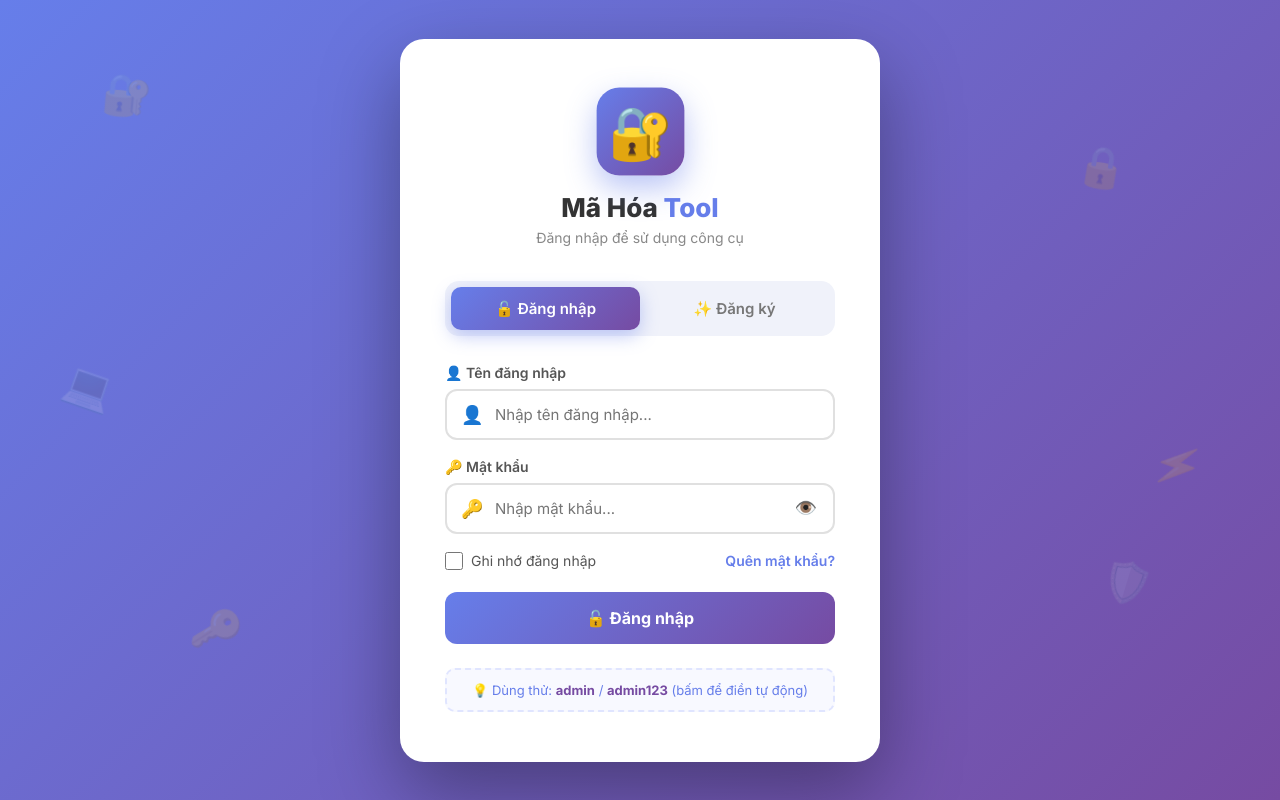
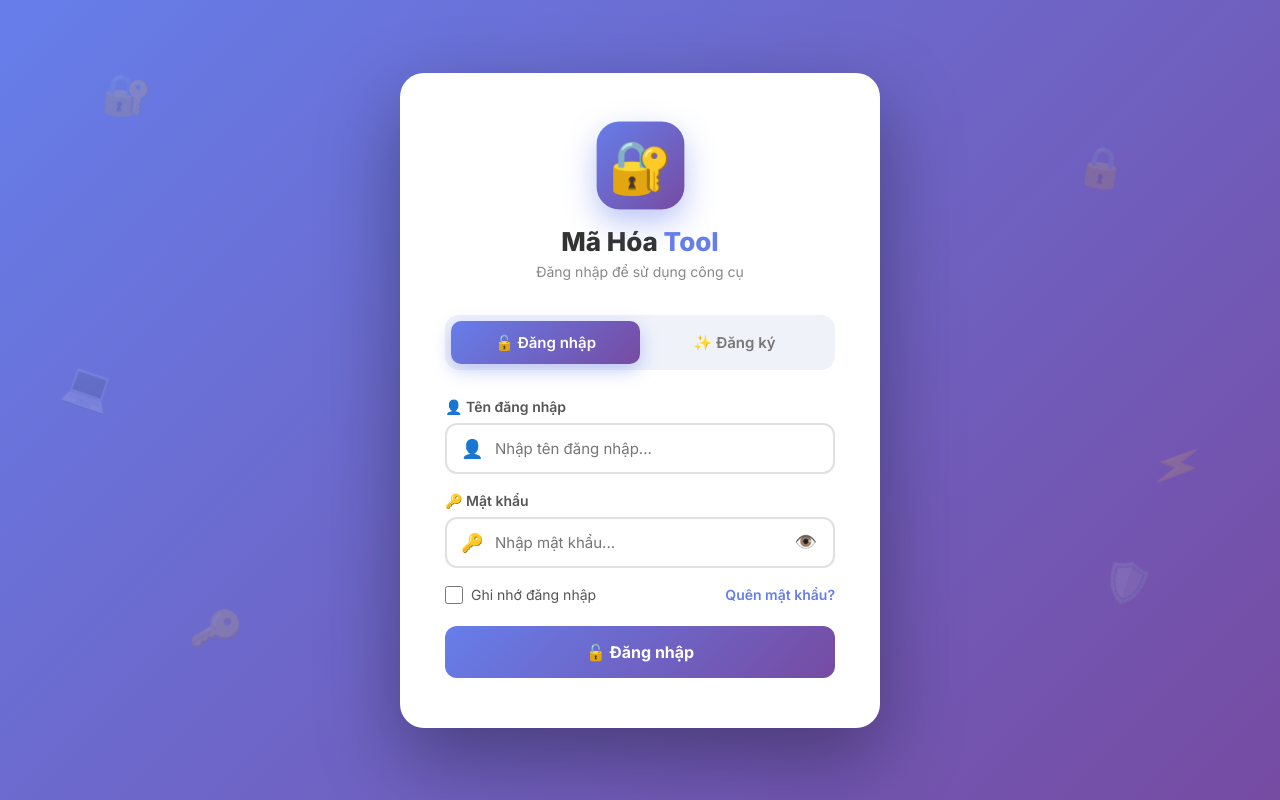
Before and after one commit to 0349632920/ma-hoa-wbe, a Flask app: page /login in a window 1280 px wide. Run offline with Flask 3, Linux system fonts and the light colour scheme.

Commit message:
Update login.html

```diff
--- a/templates/login.html
+++ b/templates/login.html
@@ -21,7 +21,6 @@
       transition: background 0.6s ease;
     }
 
-    /* Emoji bay lơ lửng */
     .bg-emoji {
       position: absolute;
       font-size: 40px;
@@ -53,7 +52,6 @@
       to { opacity: 1; transform: translateY(0); }
     }
 
-    /* Logo */
     .login-logo {
       text-align: center;
       margin-bottom: 35px;
@@ -92,7 +90,6 @@
       font-size: 14px;
     }
 
-    /* Tabs Đăng nhập / Đăng ký */
     .auth-tabs {
       display: grid;
       grid-template-columns: 1fr 1fr;
@@ -137,7 +134,6 @@
 
     .auth-tab.active { color: white; }
 
-    /* Form */
     .form-group {
       margin-bottom: 18px;
       animation: fadeIn 0.3s ease;
@@ -156,9 +152,7 @@
       margin-bottom: 8px;
     }
 
-    .input-wrapper {
-      position: relative;
-    }
+    .input-wrapper { position: relative; }
 
     .input-icon {
       position: absolute;
@@ -212,7 +206,6 @@
 
     .toggle-password:hover { background: #f0f0f5; }
 
-    /* Password strength */
     .password-strength {
       display: flex;
       gap: 4px;
@@ -238,7 +231,6 @@
       font-weight: 500;
     }
 
-    /* Remember */
     .form-options {
       display: flex;
       justify-content: space-between;
@@ -271,7 +263,6 @@
 
     .forgot-link:hover { text-decoration: underline; }
 
-    /* Error box */
     .error-box {
       padding: 12px 16px;
       background: #ffebee;
@@ -292,7 +283,6 @@
       to { opacity: 1; transform: translateY(0); }
     }
 
-    /* Submit button */
     .btn-submit {
       width: 100%;
       padding: 16px;
@@ -309,8 +299,6 @@
       align-items: center;
       justify-content: center;
       gap: 10px;
-      position: relative;
-      overflow: hidden;
     }
 
     .btn-submit:hover:not(:disabled) {
@@ -340,25 +328,6 @@
       to { transform: rotate(360deg); }
     }
 
-    /* Demo account */
-    .demo-hint {
-      margin-top: 24px;
-      padding: 12px 16px;
-      background: #f8f9ff;
-      border-radius: 10px;
-      font-size: 13px;
-      color: #667eea;
-      text-align: center;
-      border: 2px dashed #e0e5ff;
-      cursor: pointer;
-      transition: 0.2s;
-    }
-
-    .demo-hint:hover { background: #eef2ff; }
-
-    .demo-hint strong { color: #764ba2; }
-
-    /* Toast */
     .toast {
       position: fixed;
       bottom: 30px;
@@ -383,9 +352,7 @@
       opacity: 1;
     }
 
-    /* ============================================
-       HIỆU ỨNG KHI BỊ BAN
-       ============================================ */
+    /* Hiệu ứng khi bị ban */
     @keyframes bannedShake {
       0%, 100% { transform: translateX(0); }
       10%, 30%, 50%, 70%, 90% { transform: translateX(-10px); }
@@ -403,9 +370,7 @@
       box-shadow: 0 0 40px rgba(231,76,60,0.8), 0 30px 80px rgba(0,0,0,0.35) !important;
     }
 
-    /* ============================================
-       HIỆU ỨNG KHI BỊ ĐÁNH DẤU XÓA
-       ============================================ */
+    /* Hiệu ứng khi bị đánh dấu xóa */
     body.deleted-mode {
       background: linear-gradient(135deg, #8e44ad 0%, #6c3483 100%) !important;
       animation: bannedShake 0.6s ease;
@@ -417,7 +382,6 @@
       box-shadow: 0 0 40px rgba(142,68,173,0.8), 0 30px 80px rgba(0,0,0,0.35) !important;
     }
 
-    /* Responsive */
     @media (max-width: 500px) {
       .login-container { padding: 35px 25px; }
       .login-logo h1 { font-size: 22px; }
@@ -504,17 +468,12 @@
         <span class="btn-text">🔓 Đăng nhập</span>
       </button>
     </form>
-
-    <!-- Demo hint -->
-    <div class="demo-hint" onclick="fillDemo()">
-      💡 Dùng thử: <strong>admin</strong> / <strong>admin123</strong> (bấm để điền tự động)
-    </div>
   </div>
 
   <div class="toast" id="toast"></div>
 
   <script>
-    let mode = 'login'; // 'login' | 'register'
+    let mode = 'login';
 
     const tabs = document.getElementById('authTabs');
     const tabLogin = document.getElementById('tabLogin');
@@ -530,9 +489,6 @@
     const optionsRow = document.getElementById('optionsRow');
     const rememberCheck = document.getElementById('rememberCheck');
 
-    // ==========================================
-    // CHUYỂN TAB
-    // ==========================================
     function setMode(newMode) {
       mode = newMode;
       hideError();
@@ -561,18 +517,12 @@
     tabLogin.addEventListener('click', () => setMode('login'));
     tabRegister.addEventListener('click', () => setMode('register'));
 
-    // ==========================================
-    // TOGGLE PASSWORD
-    // ==========================================
     document.getElementById('togglePassword').addEventListener('click', function() {
       const type = passwordInput.type === 'password' ? 'text' : 'password';
       passwordInput.type = type;
       this.textContent = type === 'password' ? '👁️' : '🙈';
     });
 
-    // ==========================================
-    // ĐỘ MẠNH MẬT KHẨU
-    // ==========================================
     passwordInput.addEventListener('input', () => {
       if (mode !== 'register') return;
       const pwd = passwordInput.value;
@@ -604,9 +554,6 @@
       return Math.min(s, 4);
     }
 
-    // ==========================================
-    // SUBMIT
-    // ==========================================
     document.getElementById('authForm').addEventListener('submit', async (e) => {
       e.preventDefault();
       await submit();
@@ -623,7 +570,6 @@
       const username = usernameInput.value.trim();
       const password = passwordInput.value;
 
-      // Validate client
       if (!username || !password) {
         showError('Vui lòng nhập đầy đủ thông tin!');
         return;
@@ -643,7 +589,6 @@
         }
       }
 
-      // Loading
       submitBtn.disabled = true;
       submitBtn.classList.add('loading');
 
@@ -660,48 +605,36 @@
         });
         const data = await res.json();
 
-        // ==========================================
         // THÀNH CÔNG
-        // ==========================================
         if (data.success) {
           showToast(data.message || '✅ Thành công!');
           setTimeout(() => { window.location.href = '/'; }, 700);
           return;
         }
 
-        // ==========================================
-        // BỊ BAN → HIỆU ỨNG ĐỎ + CHUYỂN TRANG BAN
-        // ==========================================
+        // BỊ BAN
         if (data.banned) {
           document.body.classList.add('banned-mode');
           document.getElementById('loginContainer').classList.add('banned-shake');
-
           showError('🚫 Tài khoản đã bị BAN!\nĐang chuyển đến trang thông báo...');
-
           setTimeout(() => {
             window.location.href = data.redirect || '/banned';
           }, 1800);
           return;
         }
 
-        // ==========================================
-        // BỊ ĐÁNH DẤU XÓA → CHUYỂN TRANG XÓA
-        // ==========================================
+        // BỊ ĐÁNH DẤU XÓA
         if (data.pending_delete) {
           document.body.classList.add('deleted-mode');
           document.getElementById('loginContainer').classList.add('deleted-shake');
-
           showError('🗑️ Tài khoản đã bị đánh dấu XÓA!\nĐang chuyển đến trang xác nhận...');
-
           setTimeout(() => {
             window.location.href = data.redirect || '/deleted';
           }, 1800);
           return;
         }
 
-        // ==========================================
-        // LỖI THÔNG THƯỜNG
-        // ==========================================
+        // LỖI
         showError(data.error || 'Có lỗi xảy ra!');
         submitBtn.disabled = false;
         submitBtn.classList.remove('loading');
@@ -713,13 +646,9 @@
       }
     }
 
-    // ==========================================
-    // ERROR BOX
-    // ==========================================
     function showError(msg) {
       errorBox.textContent = '❌ ' + msg;
       errorBox.classList.add('show');
-
       if (msg.includes('Tên') || msg.includes('đăng nhập')) {
         usernameInput.classList.add('error');
         setTimeout(() => usernameInput.classList.remove('error'), 500);
@@ -729,13 +658,8 @@
       }
     }
 
-    function hideError() {
-      errorBox.classList.remove('show');
-    }
+    function hideError() { errorBox.classList.remove('show'); }
 
-    // ==========================================
-    // TOAST
-    // ==========================================
     function showToast(msg, isError = false) {
       const t = document.getElementById('toast');
       t.textContent = msg;
@@ -744,19 +668,6 @@
       setTimeout(() => t.classList.remove('show'), 2200);
     }
 
-    // ==========================================
-    // DEMO
-    // ==========================================
-    function fillDemo() {
-      usernameInput.value = 'admin';
-      passwordInput.value = 'admin123';
-      if (mode === 'register') setMode('login');
-      showToast('💡 Đã điền tài khoản demo');
-    }
-
-    // ==========================================
-    // ENTER ĐỂ SUBMIT
-    // ==========================================
     document.addEventListener('keydown', (e) => {
       if (e.key === 'Enter' && (
         e.target === usernameInput ||
```
